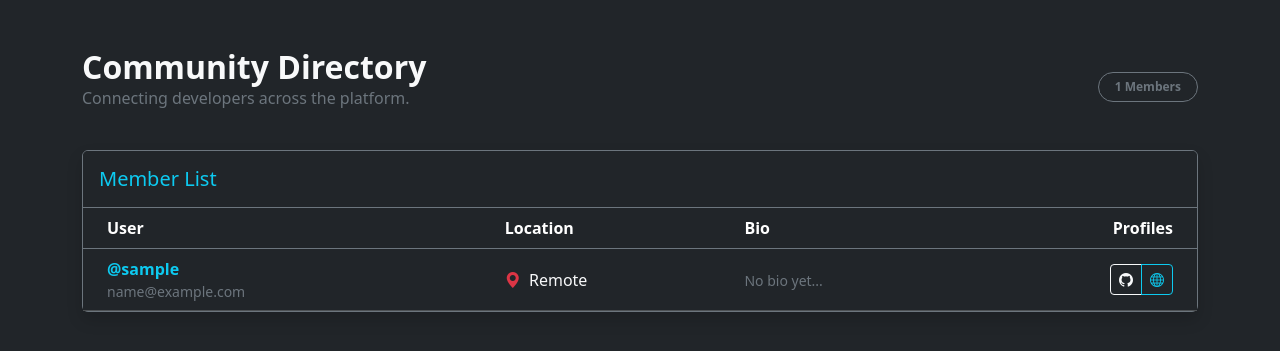
After one commit to dvrkdev/django-tutorial, a Django app: template templates/main/home.html in a window 1280 px wide. The commit adds this page. Shown: the top 351 px of the page. Run offline with Django 5.2, Linux system fonts and the light colour scheme; the template is opened without the code that fills it: most values are stand-ins (such as "Sample title", 1, 10 or a date in 2020); parts of the project's set-up code (start-up, migrations or seed data) failed here and were passed over.

Commit message:
Templates moved to root directory

```diff
--- a/config/settings.py
+++ b/config/settings.py
@@ -42,7 +42,7 @@ ROOT_URLCONF = "config.urls"
 TEMPLATES = [
     {
         "BACKEND": "django.template.backends.django.DjangoTemplates",
-        "DIRS": [],
+        "DIRS": [BASE_DIR / 'templates'],
         "APP_DIRS": True,
         "OPTIONS": {
             "context_processors": [
--- a/main/templates/main/home.html
+++ /dev/null
@@ -1,5 +0,0 @@
-{% extends 'base.html' %}
-{% block title %}Login{% endblock %}
-{% block content %}
-    <h1>Home!</h1>
-{% endblock %}
--- a/accounts/templates/base.html
+++ b/templates/base.html
@@ -3,7 +3,7 @@
     <head>
         <meta charset="UTF-8">
         <meta name="viewport" content="width=device-width, initial-scale=1.0">
-        <title>Django Tutorial -
+        <title>Django Tutorial (main) -
             {% block title %}{% endblock %}
         </title>
         <link rel="stylesheet"
@@ -14,9 +14,7 @@
               crossorigin="anonymous">
     </head>
     <body>
-        <main class="container min-vh-100 d-flex align-items-center justify-content-center">
-            {% block content %}{% endblock %}
-        </main>
+        {% block content %}{% endblock %}
         <script src="https://cdn.jsdelivr.net/npm/bootstrap@5.3.8/dist/js/bootstrap.bundle.min.js"
                 integrity="sha384-FKyoEForCGlyvwx9Hj09JcYn3nv7wiPVlz7YYwJrWVcXK/BmnVDxM+D2scQbITxI"
                 crossorigin="anonymous"></script>
--- /dev/null
+++ b/templates/main/home.html
@@ -0,0 +1,100 @@
+{% extends 'base.html' %}
+{% block title %}Registered Users{% endblock %}
+{% block content %}
+    <div class="container my-5">
+        <div class="row align-items-center mb-4">
+            <div class="col-md-6">
+                <h2 class="fw-bold text-light mb-0">Community Directory</h2>
+                <p class="text-secondary">Connecting developers across the platform.</p>
+            </div>
+            <div class="col-md-6 text-md-end">
+                <span class="badge rounded-pill bg-dark border border-secondary text-secondary py-2 px-3">
+                    {{ paginator.count }} Members
+                </span>
+            </div>
+        </div>
+        <div class="card border-secondary shadow">
+            <div class="card-header bg-dark border-bottom border-secondary py-3">
+                <h5 class="card-title mb-0 text-info">Member List</h5>
+            </div>
+            <div class="table-responsive">
+                <table class="table table-dark table-hover align-middle mb-0">
+                    <thead class="table-dark">
+                        <tr class="text-secondary">
+                            <th class="ps-4 border-secondary">User</th>
+                            <th class="border-secondary">Location</th>
+                            <th class="border-secondary">Bio</th>
+                            <th class="text-end pe-4 border-secondary">Profiles</th>
+                        </tr>
+                    </thead>
+                    <tbody class="border-top-0">
+                        {% for user in users %}
+                            <tr>
+                                <td class="ps-4">
+                                    <div class="fw-bold text-info">@{{ user.username }}</div>
+                                    <div class="small text-secondary">{{ user.email }}</div>
+                                </td>
+                                <td>
+                                    <span class="text-nowrap text-light">
+                                        <i class="bi bi-geo-alt-fill text-danger me-1"></i>
+                                        {{ user.location|default:"Remote" }}
+                                    </span>
+                                </td>
+                                <td style="max-width: 300px;">
+                                    <small class="text-secondary">{{ user.bio|default:"No bio yet..."|truncatewords:15 }}</small>
+                                </td>
+                                <td class="text-end pe-4">
+                                    <div class="btn-group">
+                                        {% if user.github_link %}
+                                            <a href="{{ user.github_link }}"
+                                               class="btn btn-sm btn-outline-light"
+                                               title="GitHub">
+                                                <i class="bi bi-github"></i>
+                                            </a>
+                                        {% endif %}
+                                        {% if user.website_link %}
+                                            <a href="{{ user.website_link }}"
+                                               class="btn btn-sm btn-outline-info"
+                                               title="Website">
+                                                <i class="bi bi-globe"></i>
+                                            </a>
+                                        {% endif %}
+                                    </div>
+                                </td>
+                            </tr>
+                        {% empty %}
+                            <tr>
+                                <td colspan="4" class="text-center py-5 text-secondary italic">No users found in the database.</td>
+                            </tr>
+                        {% endfor %}
+                    </tbody>
+                </table>
+            </div>
+            {% if is_paginated %}
+                <div class="card-footer bg-dark border-top border-secondary py-3">
+                    <nav aria-label="Page navigation">
+                        <ul class="pagination pagination-sm justify-content-center mb-0">
+                            {% if page_obj.has_previous %}
+                                <li class="page-item">
+                                    <a class="page-link bg-dark border-secondary text-info"
+                                       href="?page={{ page_obj.previous_page_number }}">Previous</a>
+                                </li>
+                            {% endif %}
+                            <li class="page-item disabled">
+                                <span class="page-link bg-secondary border-secondary text-white">
+                                    {{ page_obj.number }} / {{ paginator.num_pages }}
+                                </span>
+                            </li>
+                            {% if page_obj.has_next %}
+                                <li class="page-item">
+                                    <a class="page-link bg-dark border-secondary text-info"
+                                       href="?page={{ page_obj.next_page_number }}">Next</a>
+                                </li>
+                            {% endif %}
+                        </ul>
+                    </nav>
+                </div>
+            {% endif %}
+        </div>
+    </div>
+{% endblock %}
```
Also changed, not shown: accounts/templates/registration/login.html (deleted, +0 -39 lines), accounts/templates/registration/register_user.html (deleted, +0 -43 lines), main/templates/base.html (deleted, +0 -24 lines), main/views.py (+6 -1 lines), templates/registration/login.html (added, +41 -0 lines), templates/registration/register_user.html (added, +45 -0 lines).
